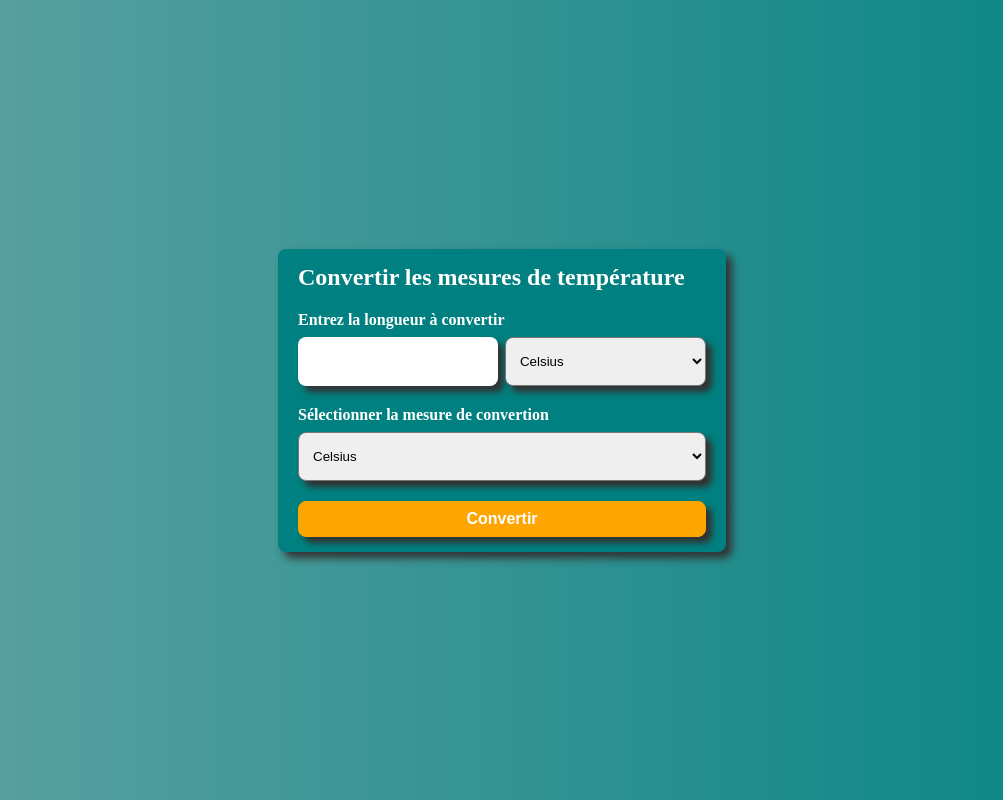
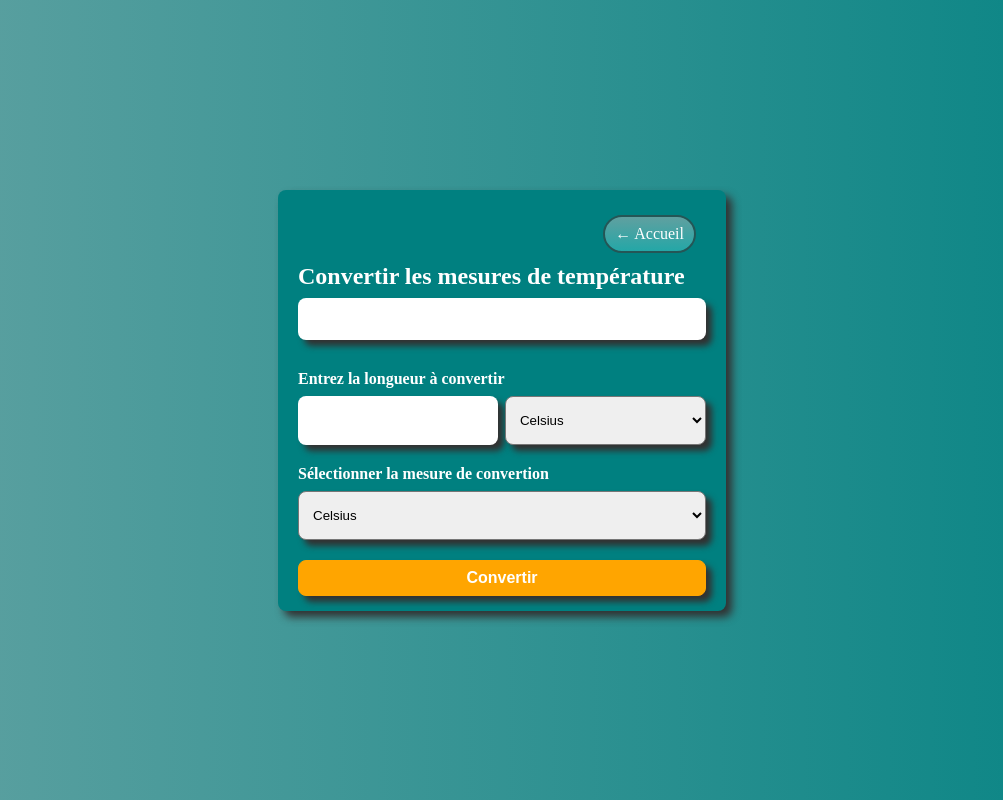
Before and after one commit to pascal205/dossConvert, a plain HTML site: page temp.html in a window 1280 px wide. Shown: the whole page, without its empty margins (138-1141 px from the left). Drawn offline with Linux system fonts and the light colour scheme.

Commit message:
ajout du menu accueil

```diff
--- a/styl.css
+++ b/styl.css
@@ -6,6 +6,27 @@ body{
     background: linear-gradient(to right,rgb(97, 162, 162) , rgb(6, 132, 132));
 }
 
+
+.menu{
+    display: flex;
+    justify-content: right;
+    padding: 10px;
+}
+.accueil{
+    background: linear-gradient(#60a0a0, #24a7a7);
+    padding: 8px 10px;
+    border: 2px solid #245656;
+    text-decoration: none;
+    color: white;
+    border-radius: 32px;
+    display: flex;
+    transition: 0.3s;
+    gap: 3px;
+}
+.accueil:hover{
+    gap: 8px;
+    letter-spacing: 1.5px;
+}
 section{
     height: 100vh;
     color: white;
--- a/temp.html
+++ b/temp.html
@@ -9,7 +9,13 @@
 <body>
     <section>
         <form>
+            <div class="menu">
+                <a href="index.html" class="accueil"><span>&leftarrow;</span> Accueil</a>
+            </div>
             <h2>Convertir les mesures de température</h2>
+            <div class="laclass">
+                <input type="text" id="ecran">
+            </div>
             <div class="laclass">
                 <label>Entrez la longueur à convertir</label>
                 <di class="ent">
```
Also changed, not shown: longueur.html (+3 -0 lines), masse.html (+6 -0 lines).
